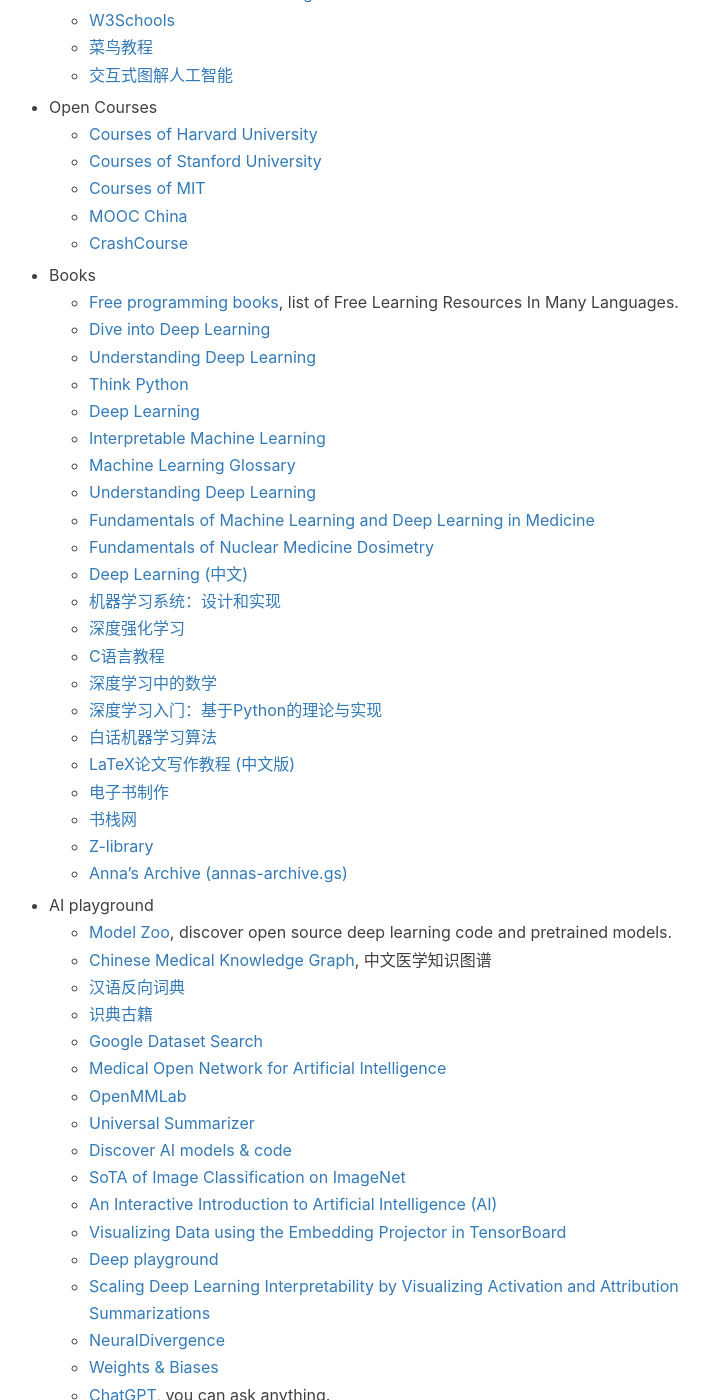
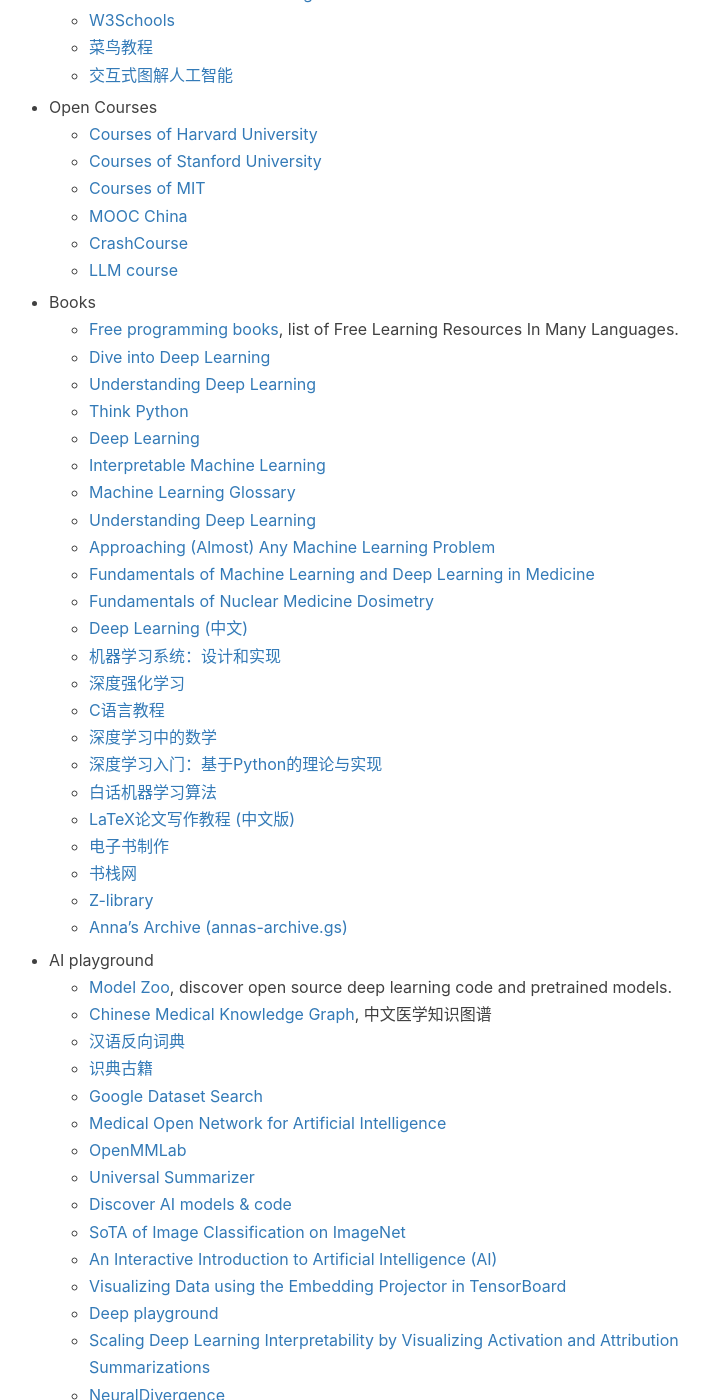
Before and after one commit to jizhang02/jizhang02.github.io, a Jekyll site: the page built from _posts/2022-09-20-productivity.markdown, in a window 1280 px wide and 1400 px high, scrolled down 1965 px. Shown: the whole window, without its empty margins (256-965 px from the left). Built offline with Jekyll 4.4.1, drawn with Linux system fonts in a browser that asks for light colours; nearby versions of some CDN libraries; a script that is not in the unit is left out; comment, search, counter and statistics services are not loaded; some of the changed lines change nothing that is shown.

Commit message:
Update 2022-09-20-productivity.markdown

```diff
--- a/_posts/2022-09-20-productivity.markdown
+++ b/_posts/2022-09-20-productivity.markdown
@@ -78,6 +78,7 @@
     * [Courses of MIT](https://ocw.mit.edu/)
     * [MOOC China](https://www.icourse163.org/)
     * [CrashCourse](https://crashcourse.club/category)
+    * [LLM course]([mlabonne/llm-course: Course to get into Large Language Models (LLMs) with roadmaps and Colab notebooks. (github.com)](https://github.com/mlabonne/llm-course))
 
 
 * Books
@@ -89,6 +90,7 @@
     * [Interpretable Machine Learning](https://christophm.github.io/interpretable-ml-book/)
     * [Machine Learning Glossary](https://ml-cheatsheet.readthedocs.io/en/latest/)
     * [Understanding Deep Learning](https://udlbook.github.io/udlbook/)
+    * [Approaching (Almost) Any Machine Learning Problem](https://github.com/abhishekkrthakur/approachingalmost)
     * [Fundamentals of Machine Learning and Deep Learning in Medicine](https://link.springer.com/book/10.1007/978-3-031-19502-0)
     * [Fundamentals of Nuclear Medicine Dosimetry](https://link.springer.com/book/10.1007/978-0-387-74579-4)
     * [Deep Learning (中文)](https://exacity.github.io/deeplearningbook-chinese/)
@@ -123,7 +125,7 @@
     * [NeuralDivergence](http://haekyu.com/neural-divergence/)
     * [Weights & Biases](https://wandb.ai/site)
     * [ChatGPT](https://chat.openai.com/chat), you can ask anything.
-    * [Bard](https://bard.google.com/)
+    * [Gemini](https://gemini.google.com/app)
     * [Bing Chat](https://www.bing.com/search?form=NTPCHT&showconv=1&sendquery=1&q=bing)
     * [Chat with any PDF](https://www.chatpdf.com/)
     * [Segment Anything](https://segment-anything.com/)
```
